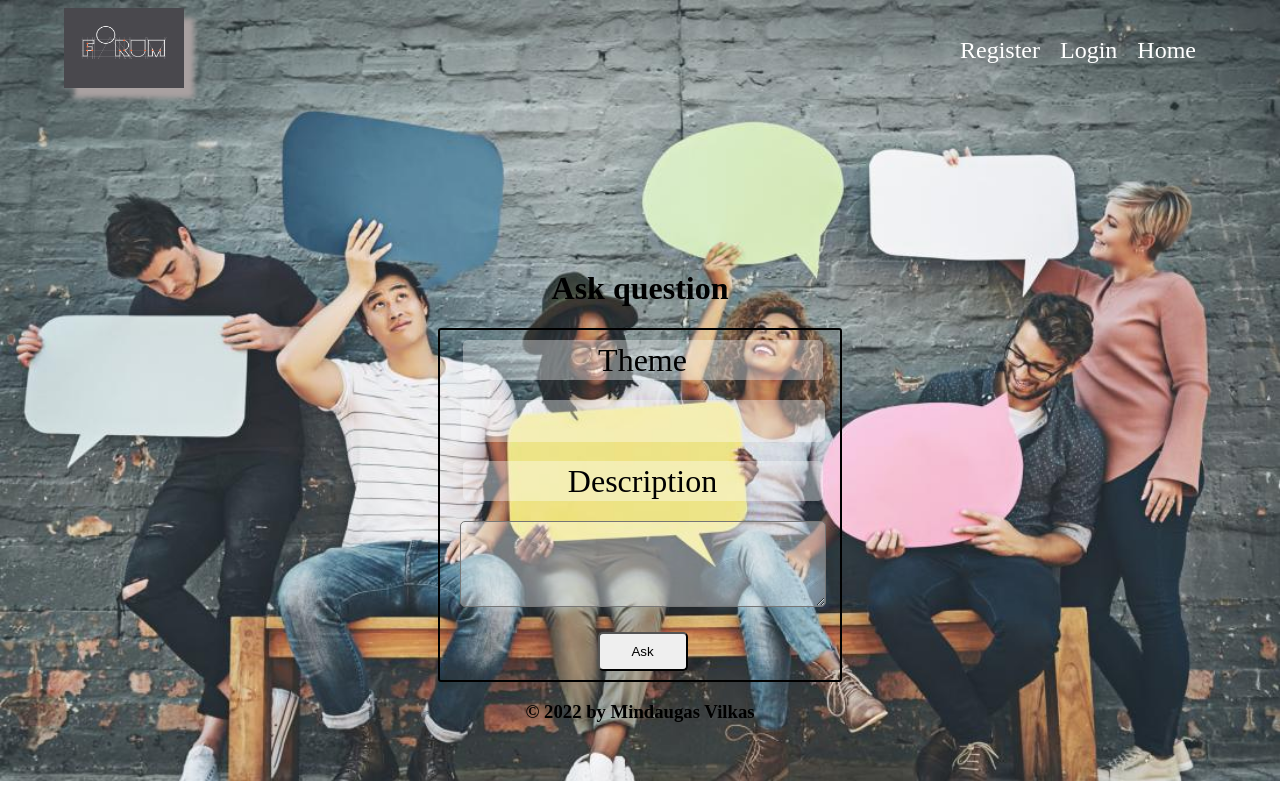
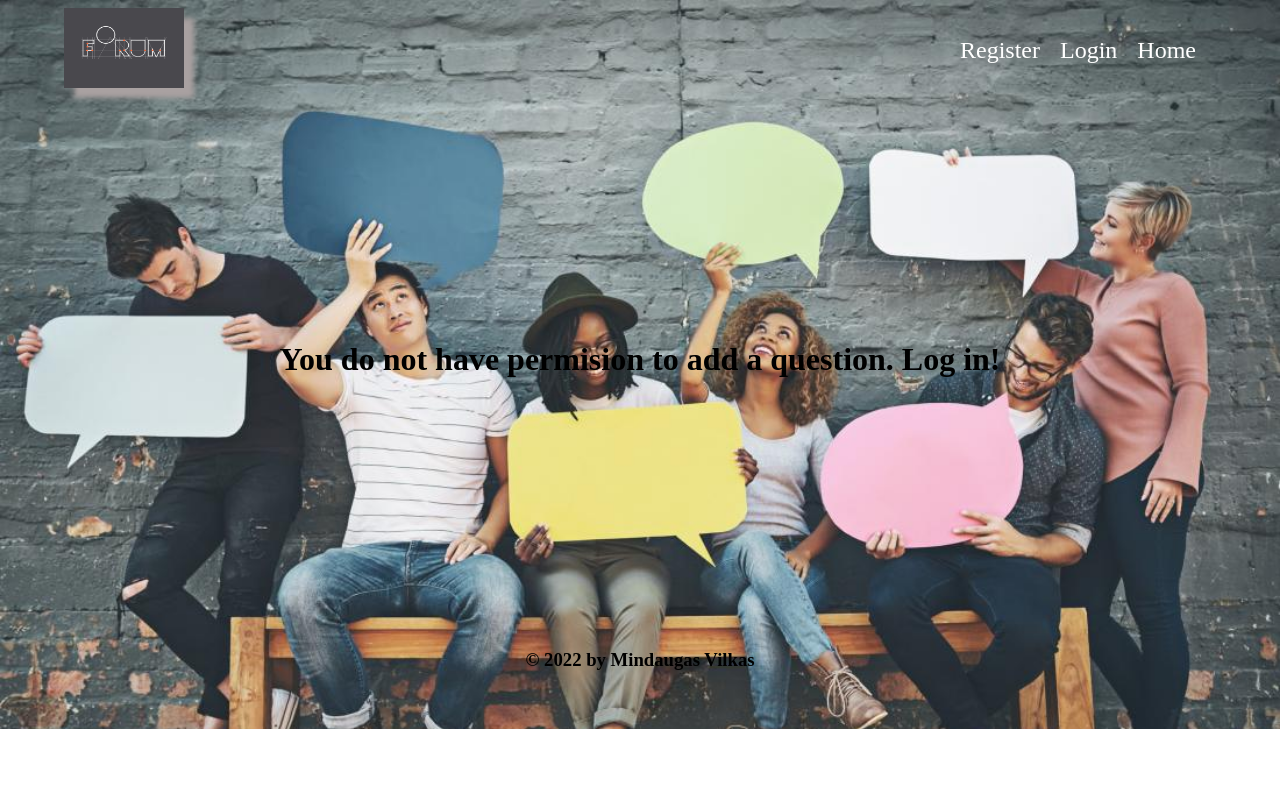
Before and after one commit to MindaugasVilkas1/baigiamasis_projektas, a React (Create React App) app: page /ask in a window 1280 px wide. Built offline with nearby package versions, Linux system fonts and the light colour scheme; no server answers.

Commit message:
ask page prideta validacija

```diff
--- a/src/App.jsx
+++ b/src/App.jsx
@@ -70,7 +70,7 @@ function App() {
           <Register />}
         />
         <Route path="/ask" element={<Ask
-
+        loggedIn={loggedIn}
         />} />
       </Routes>
       <Footer />
--- a/src/pages/ask.jsx
+++ b/src/pages/ask.jsx
@@ -2,11 +2,13 @@ import { useState } from "react";
 import Button from '../components/button'
 import styles from '../styles/form.module.css'
 import style from '../styles/registration.module.css'
-const Register = () => {
+import st from '../styles/ask.module.css'
+const Register = ({ loggedIn }) => {
     const [isPending, setIsPending] = useState(false)
     //verify pages
     return (
         <>
+            {loggedIn ? (
                 <div className={style.registration}>
                     <div className={style.registerTitle}>
                         <h1>Ask question</h1>
@@ -39,6 +41,11 @@ const Register = () => {
                             />}
                     </form>
                 </div>
+            ) :
+                <div className={st.message}>
+                    <h1>You do not have permision to add a question. Log in!</h1>
+                </div>
+            }
         </>
     );
 }
--- /dev/null
+++ b/src/styles/ask.module.css
@@ -0,0 +1,7 @@
+.message{
+    padding-top: 230px;
+    padding-bottom: 230px;
+    width: 90%;
+    margin: 0 auto;
+   text-align: center;
+}
```
Lines whose indentation alone changed are shown as unchanged.
